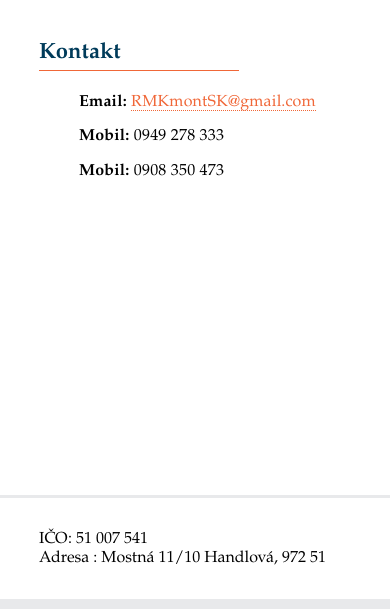
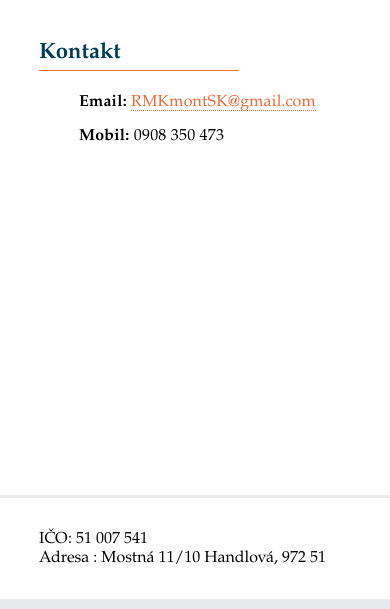
Before and after one commit to patrikniebur/RMKmont, a website: page src/index.html in a window 390 px wide. Shown: the part 235-844 px from the top of the page. Drawn offline with nearby package versions, Linux system fonts and the light colour scheme; files that its build step writes are made by us from their sources.

Commit message:
remove phone no

```diff
--- a/src/index.html
+++ b/src/index.html
@@ -14,7 +14,6 @@
         <h1>RMKmont s.r.o. - Elektromontáže</h1>
         <h3>Kontakt</h3>
         <p><strong>Email: </strong> <a href="mailto:RMKmontSK@gmail.com">RMKmontSK@gmail.com</a></p>
-        <p><strong>Mobil: </strong> 0949 278 333</p>
         <p><strong>Mobil: </strong> 0908 350 473</p>
     </section>
 
```
